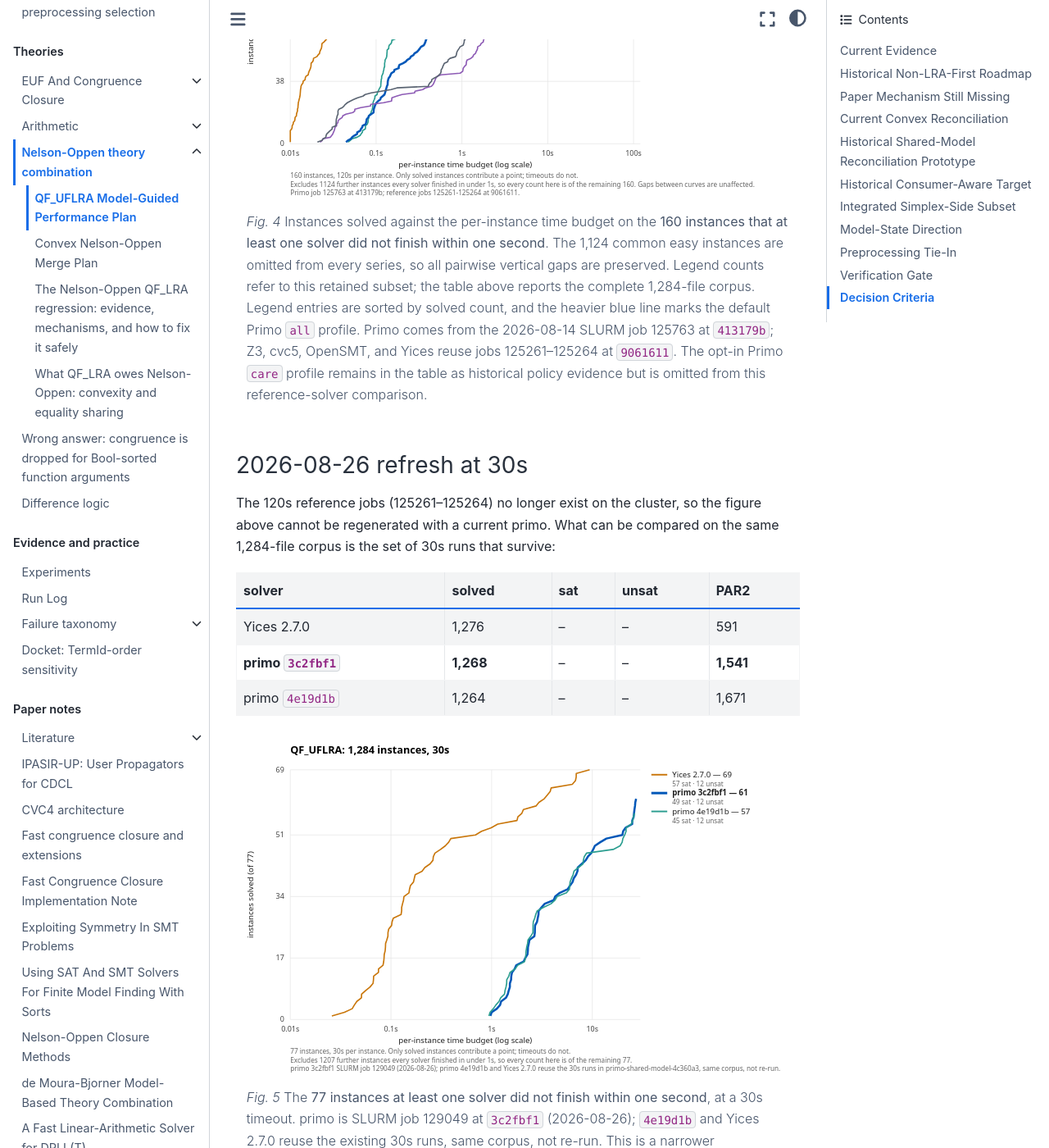
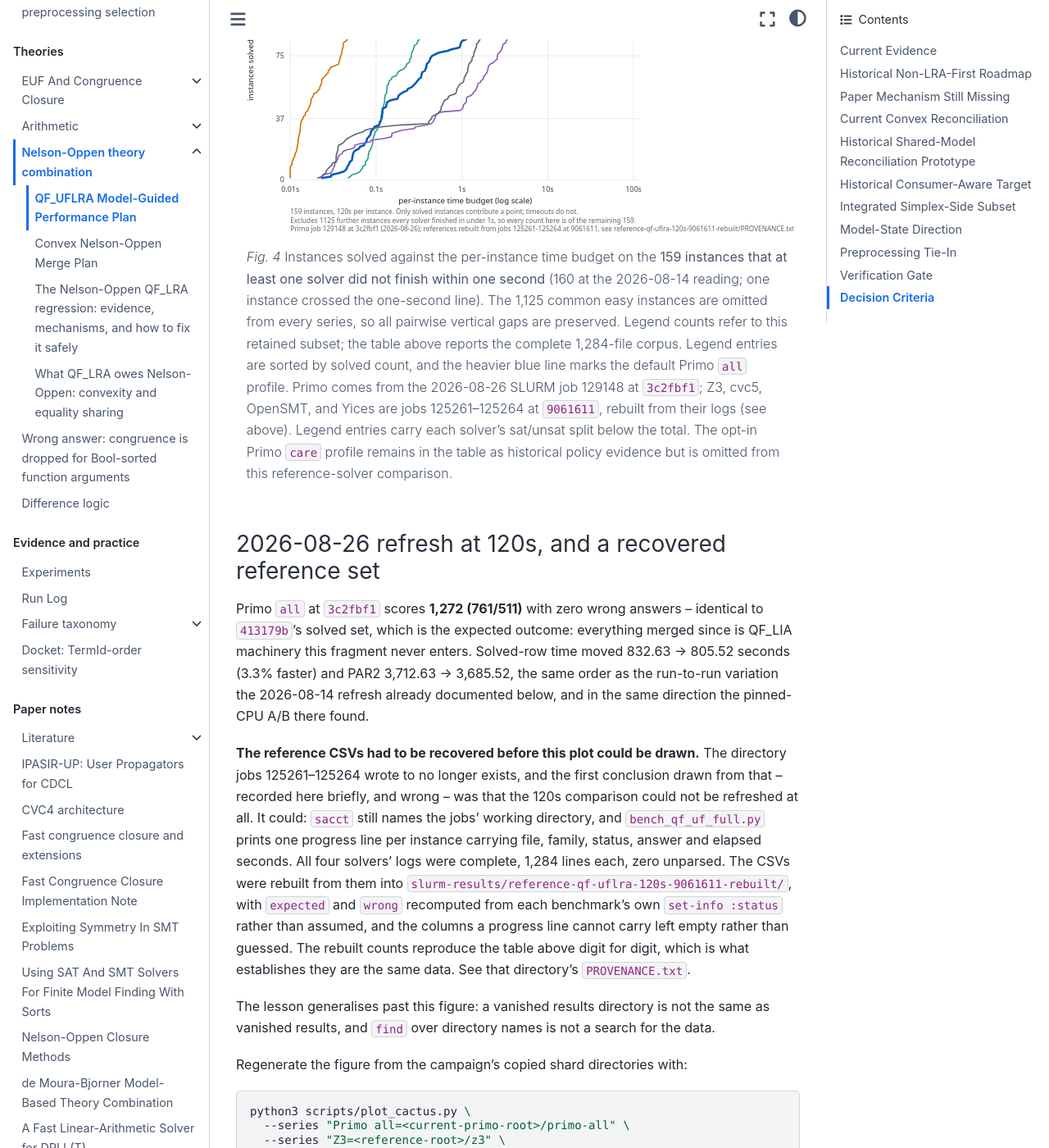
Before and after one commit to primo-solver/primo, a Jupyter Book: the page built from docs/qf-uflra-model-guided-performance.md, in a window 1280 px wide and 1400 px high, scrolled down 7786 px. Shown: the whole window at 82% size. Built offline with Jupyter Book 1.0.4 settings and Sphinx 7.4.7 and the Sphinx Book theme 1.1.4, drawn with Linux system fonts in a browser that asks for light colours; some of the changed text lies outside the part shown.

Commit message:
Recover the QF_UFLRA 120s references instead of working around their loss
The directory jobs 125261-125264 wrote to is gone, and I concluded from
that the 120s comparison could not be refreshed, then built a narrower
30s three-series figure as a substitute. Both the conclusion and the
substitute were wrong.

sacct still names those jobs' working directory, and bench_qf_uf_full.py
prints one progress line per instance carrying file, family, status,
answer and seconds. All four solvers' logs were complete -- 1,284 lines
each, zero unparsed -- so the CSVs were rebuilt from them, with expected
and wrong recomputed from each benchmark's own set-info :status rather
than assumed, and the columns a progress line cannot carry left empty
rather than guessed. The rebuilt counts reproduce the published table
digit for digit: z3 1254 (752/502), cvc5 1273 (762/511), opensmt 1265
(754/511), yices 1276 (765/511).

So the real five-series 120s figure is regenerated with primo at 3c2fbf1
(job 129148): 1,272 (761/511), zero wrong, identical solved set to
413179b. The 30s substitute figure and its section are removed rather
than left standing next to it.

A vanished results directory is not the same as vanished results, and
find over directory names is not a search for the data.

Co-Authored-By: Claude Opus 5 <noreply@anthropic.com>

````diff
--- a/docs/qf-uflra-model-guided-performance.md
+++ b/docs/qf-uflra-model-guided-performance.md
@@ -302,6 +302,7 @@ rows reuse the unchanged 2026-08-12 artifacts:
 
 | Solver/profile | Solved (sat/unsat) | Timeouts | Solved-row time (s) | PAR2 |
 | --- | ---: | ---: | ---: | ---: |
+| **Primo `all` (`3c2fbf1`, 2026-08-26)** | **1,272 (761/511)** | **12** | 805.52 | 3,685.52 |
 | Primo `all` (`413179b`) | 1,272 (761/511) | 12 | 832.63 | 3,712.63 |
 | Primo `care` | 1,271 (760/511) | 13 | 660.98 | 3,780.98 |
 | Z3 5.0.0 | 1,254 (752/502) | 30 | 617.39 | 7,817.39 |
@@ -313,45 +314,46 @@ rows reuse the unchanged 2026-08-12 artifacts:
 :alt: Instances solved against per-instance time budget for Primo, Z3, cvc5, OpenSMT, and Yices over 160 differentiating QF_UFLRA instances.
 :width: 100%
 
-Instances solved against the per-instance time budget on the **160 instances
-that at least one solver did not finish within one second**. The 1,124 common
+Instances solved against the per-instance time budget on the **159 instances
+that at least one solver did not finish within one second** (160 at the
+2026-08-14 reading; one instance crossed the one-second line). The 1,125 common
 easy instances are omitted from every series, so all pairwise vertical gaps are
 preserved. Legend counts refer to this retained subset; the table above reports
 the complete 1,284-file corpus. Legend entries are sorted by solved count, and
 the heavier blue line marks the default Primo `all` profile. Primo comes from
-the 2026-08-14 SLURM job 125763 at `413179b`; Z3, cvc5, OpenSMT, and Yices reuse
-jobs 125261--125264 at `9061611`. The opt-in Primo `care` profile remains in the
+the 2026-08-26 SLURM job 129148 at `3c2fbf1`; Z3, cvc5, OpenSMT, and Yices are
+jobs 125261--125264 at `9061611`, rebuilt from their logs (see above). Legend
+entries carry each solver's sat/unsat split below the total. The opt-in Primo `care` profile remains in the
 table as historical policy evidence but is omitted from this reference-solver
 comparison.
 ```
 
-### 2026-08-26 refresh at 30s
+### 2026-08-26 refresh at 120s, and a recovered reference set
 
-The 120s reference jobs (125261--125264) no longer exist on the cluster, so
-the figure above cannot be regenerated with a current primo. What can be
-compared on the same 1,284-file corpus is the set of 30s runs that survive:
+Primo `all` at `3c2fbf1` scores **1,272 (761/511)** with zero wrong answers --
+identical to `413179b`'s solved set, which is the expected outcome: everything
+merged since is QF_LIA machinery this fragment never enters. Solved-row time
+moved 832.63 -> 805.52 seconds (3.3% faster) and PAR2 3,712.63 -> 3,685.52,
+the same order as the run-to-run variation the 2026-08-14 refresh already
+documented below, and in the same direction the pinned-CPU A/B there found.
 
-| solver | solved | sat | unsat | PAR2 |
-| --- | --- | --- | --- | --- |
-| Yices 2.7.0 | 1,276 | -- | -- | 591 |
-| **primo `3c2fbf1`** | **1,268** | -- | -- | **1,541** |
-| primo `4e19d1b` | 1,264 | -- | -- | 1,671 |
+**The reference CSVs had to be recovered before this plot could be drawn.**
+The directory jobs 125261--125264 wrote to no longer exists, and the first
+conclusion drawn from that -- recorded here briefly, and wrong -- was that the
+120s comparison could not be refreshed at all. It could: `sacct` still names
+the jobs' working directory, and `bench_qf_uf_full.py` prints one progress line
+per instance carrying file, family, status, answer and elapsed seconds. All
+four solvers' logs were complete, 1,284 lines each, zero unparsed. The CSVs
+were rebuilt from them into
+`slurm-results/reference-qf-uflra-120s-9061611-rebuilt/`, with `expected` and
+`wrong` recomputed from each benchmark's own `set-info :status` rather than
+assumed, and the columns a progress line cannot carry left empty rather than
+guessed. The rebuilt counts reproduce the table above digit for digit, which is
+what establishes they are the same data. See that directory's `PROVENANCE.txt`.
 
-```{figure} _static/qf-uflra-cactus-30s-2026-08-26.svg
-:alt: Instances solved against per-instance time budget for primo 3c2fbf1, primo 4e19d1b and Yices 2.7.0 over 77 differentiating QF_UFLRA instances.
-:width: 100%
-
-The **77 instances at least one solver did not finish within one second**,
-at a 30s timeout. primo is SLURM job 129049 at `3c2fbf1` (2026-08-26);
-`4e19d1b` and Yices 2.7.0 reuse the existing 30s runs, same corpus, not
-re-run. This is a narrower comparison than the 120s figure above -- three
-series rather than five -- and replaces neither it nor its table.
-```
-
-**All three solvers take exactly the same 12 unsat instances** on that hard
-subset; every difference between them, including primo's +4 over `4e19d1b`,
-is on the sat side. The pooled solved count hides that completely, which is
-why `plot_cactus.py` now prints and plots the split.
+The lesson generalises past this figure: a vanished results directory is not
+the same as vanished results, and `find` over directory names is not a search
+for the data.
 
 Regenerate the figure from the campaign's copied shard directories with:
 
@@ -363,9 +365,9 @@ python3 scripts/plot_cactus.py \
   --series "OpenSMT=<reference-root>/opensmt" \
   --series "Yices=<reference-root>/yices" \
   --timeout 120 --drop-solved-by-all-under 1 \
-  --sort-by-solved --highlight-series "Primo all" \
-  --title "QF_UFLRA, 2026-08-14" \
-  --note "Primo job 125763 at 413179b; reference jobs 125261-125264 at 9061611." \
+  --sort-by-solved --highlight-series "Primo 3c2fbf1" \
+  --title "QF_UFLRA, 1,284 instances, 120s" \
+  --note "Primo job 129148 at 3c2fbf1; references rebuilt from jobs 125261-125264 at 9061611." \
   --out docs/_static/qf-uflra-cactus.svg
 ```
 
````
Also changed, not shown: docs/_static/qf-uflra-cactus-30s-2026-08-26.svg (deleted), docs/_static/qf-uflra-cactus.svg.
